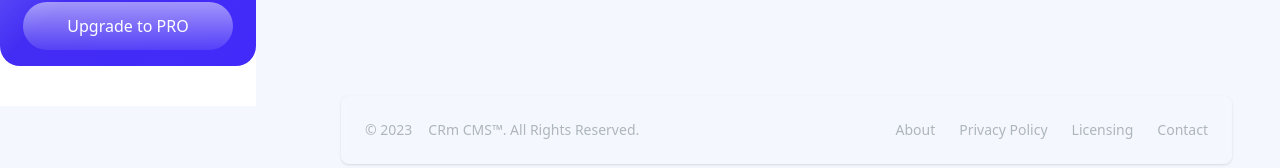
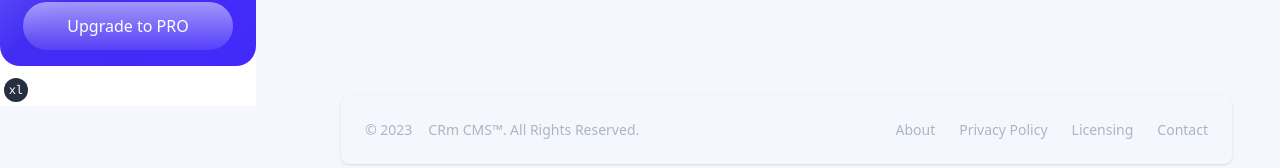
Before and after one commit to kolynzb/cms-saas, a Next.js app in the folder web/: page /pipeline in a window 1280 px wide. Shown: the part 694-862 px from the top of the page. Built offline with nearby package versions, Linux system fonts and the light colour scheme.

Commit message:
feat: add toaster notification and tailwind indicator

```diff
--- a/web/app/layout.tsx
+++ b/web/app/layout.tsx
@@ -1,6 +1,8 @@
 "use client";
+import { TailwindIndicator } from "@components/TailwindIndicator";
 import "@styles/globals.css";
 import { Provider } from "jotai";
+import { Toaster } from "react-hot-toast";
 
 export default function RootLayout({
   children,
@@ -10,6 +12,8 @@ export default function RootLayout({
   return (
     <>
       <Provider>{children}</Provider>
+      <Toaster />
+      <TailwindIndicator />
     </>
   );
 }
```
